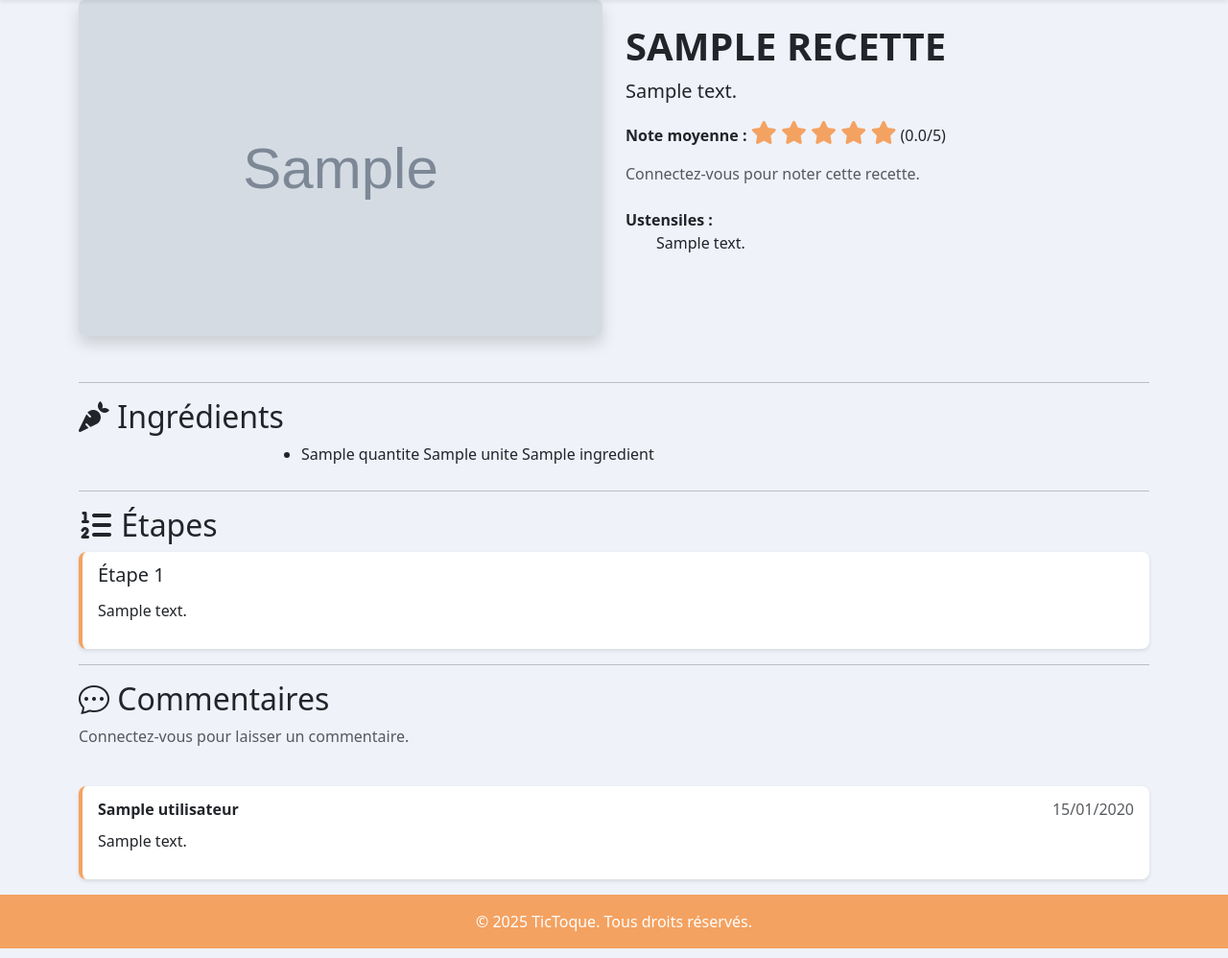
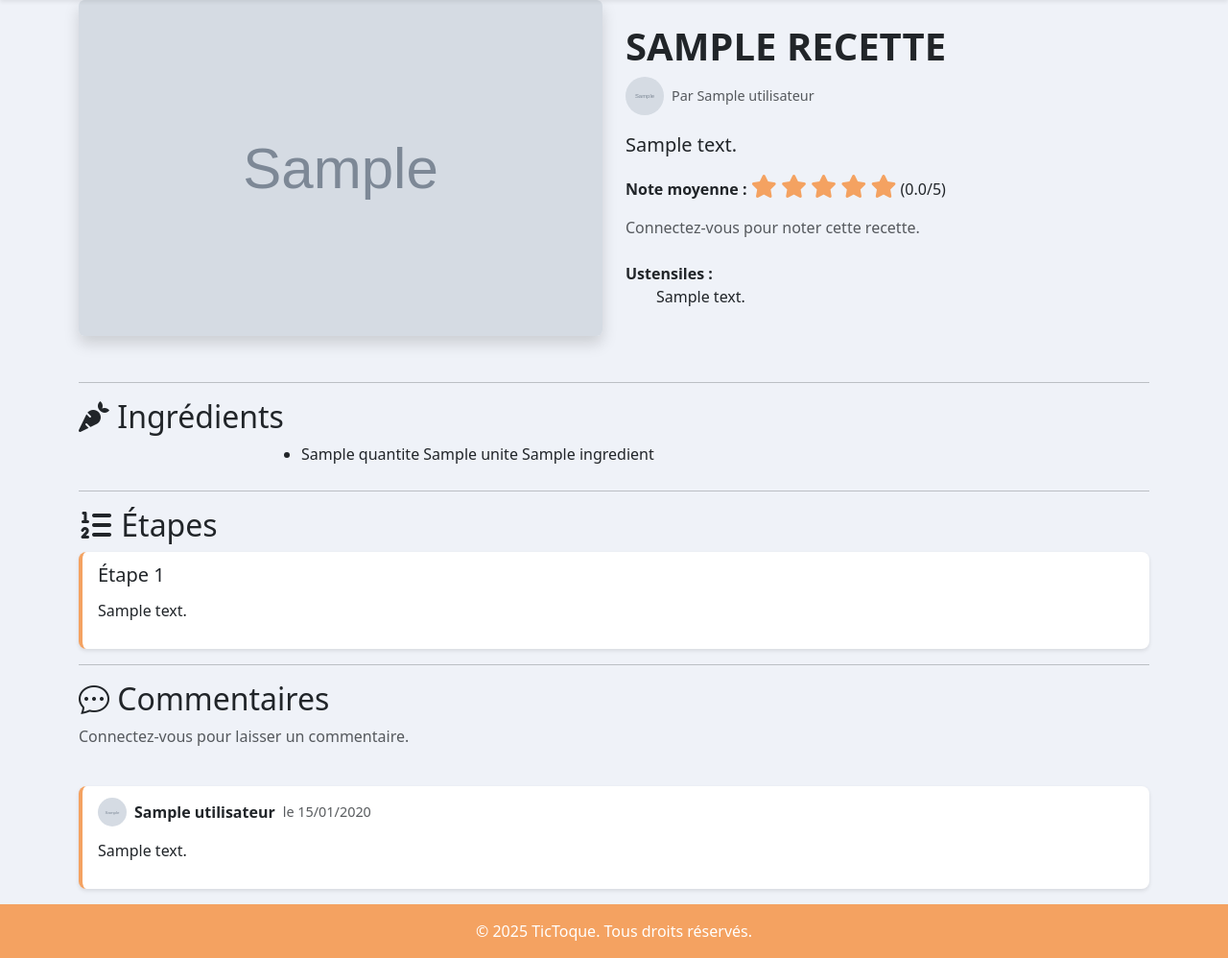
Before and after one commit to FBEN19/Tictoque, a Symfony app: template templates/info-recette.html.twig in a window 1280 px wide. Shown: the part 126-1124 px from the top of the page at 96% size. Run offline with Twig, Linux system fonts and the light colour scheme; the template is opened without the code that fills it: most values are stand-ins (such as "Sample title", 1, 10 or a date in 2020); grey boxes marked "Sample" are stand-in pictures; some libraries are stand-ins or nearby versions.

Commit message:
Avancement des tests, ajout photo de profil recette

```diff
--- a/src/Controller/RecetteController.php
+++ b/src/Controller/RecetteController.php
@@ -194,6 +194,8 @@ class RecetteController extends AbstractController
             'recette' => $recette
         ]);
 
+
+
         $formNote = null;
         $formCommentaire = null;
         $errorMessage = null;
@@ -248,7 +250,7 @@ class RecetteController extends AbstractController
             'formCommentaire' => $formCommentaire ? $formCommentaire->createView() : null,
             'moyenne' => $moyenne,
             'note_deja_donnee' => $noteExistante !== null,
-            'errorMessage' => $errorMessage,  // Passer le message d'erreur à la vue
+            'errorMessage' => $errorMessage,
         ]);
     }
 }
--- a/templates/info-recette.html.twig
+++ b/templates/info-recette.html.twig
@@ -15,6 +15,12 @@
     <div class="col-md-6">
     <br>
         <h1 class="fw-bold text-uppercase">{{ recette.titre }}</h1>
+        <div class="d-flex align-items-center mb-3">
+            {% if recette.utilisateur.photoProfil %}
+                <img src="{{ asset('images/profils/' ~ recette.utilisateur.photoProfil) }}" alt="Photo de {{ recette.utilisateur.nom }}" class="rounded-circle me-2" style="width: 40px; height: 40px; object-fit: cover;">
+            {% endif %}
+            <p class="text-muted mb-0" style="font-size: 0.9em;">Par {{ recette.utilisateur.nom }}</p>
+        </div>
         <p class="lead">{{ recette.description }}</p>
 
         <div class="my-3">
@@ -129,9 +135,12 @@
 <div>
     {% for commentaire in recette.commentaires %}
         <div class="commentaire">
-            <div class="d-flex justify-content-between mb-1">
+            <div class="d-flex align-items-center mb-2">
+                {% if commentaire.utilisateur.photoProfil %}
+                    <img src="{{ asset('images/profils/' ~ commentaire.utilisateur.photoProfil) }}" alt="Photo de {{ commentaire.utilisateur.nom }}" class="rounded-circle me-2" style="width: 30px; height: 30px; object-fit: cover;">
+                {% endif %}
                 <strong>{{ commentaire.utilisateur.nom }}</strong>
-                <span class="text-muted">{{ commentaire.dateCommentaire|date('d/m/Y') }}</span>
+                <span class="text-muted ms-2" style="font-size: 0.9em;">le {{ commentaire.dateCommentaire|date('d/m/Y') }}</span>
             </div>
             <p>{{ commentaire.texte }}</p>
         </div>
```
Also changed, not shown: tests/Controller/ProfilControllerTest.php (added, +110 -0 lines), public/images/profils/680dce0b6caec.png (added), 1 other file.
